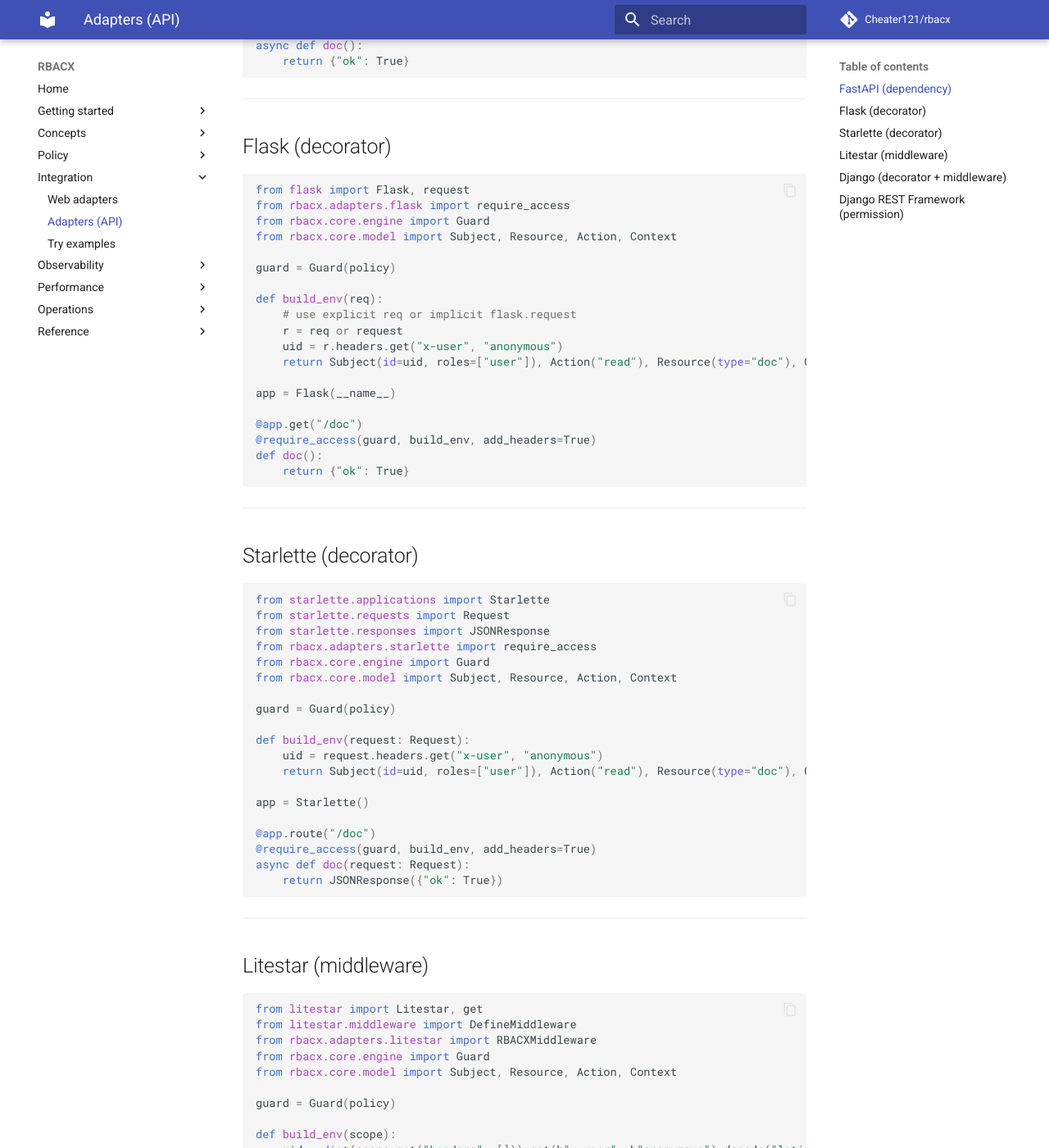
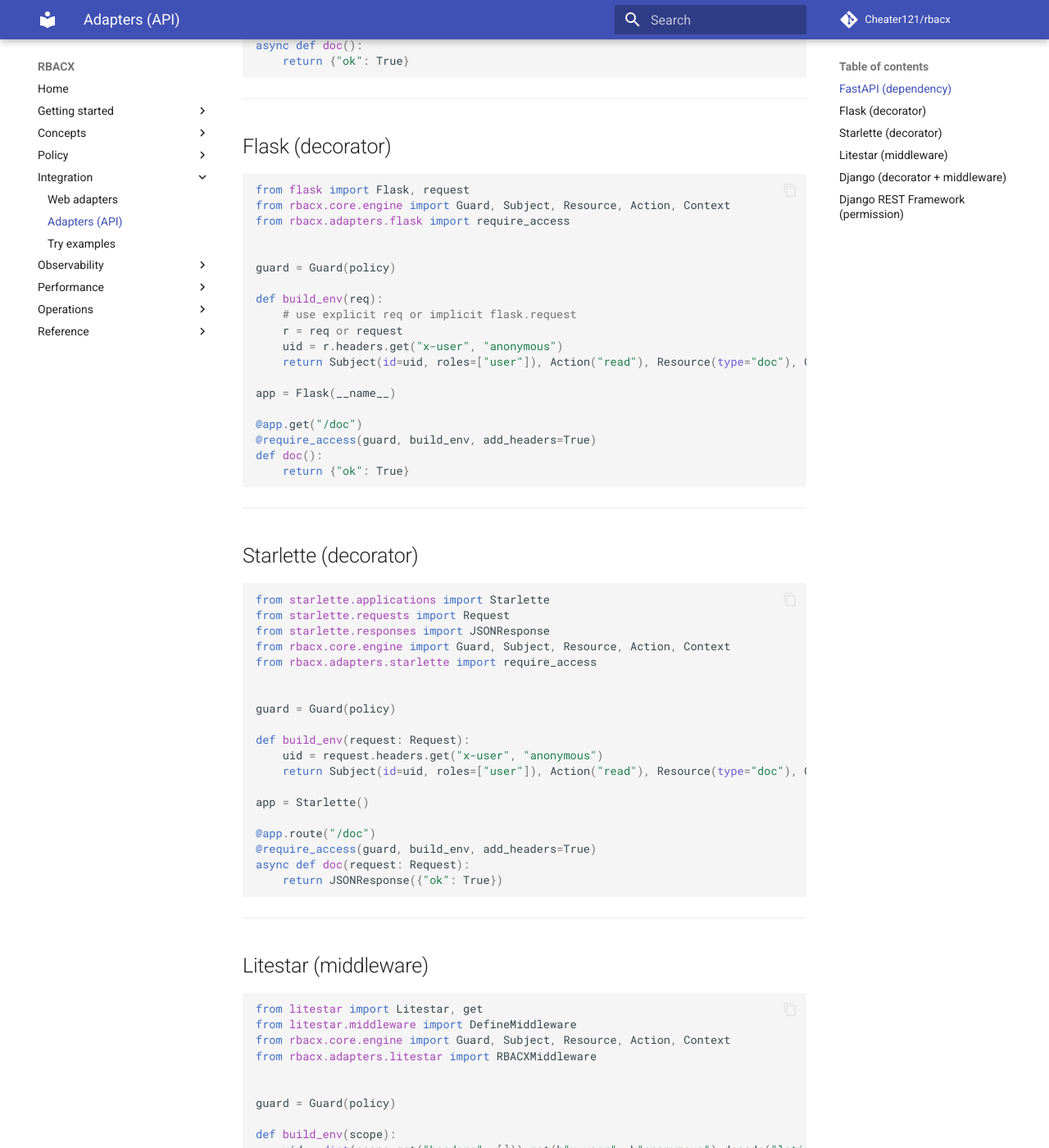
Before and after one commit to Cheater121/rbacx, an MkDocs documentation site: the page built from docs/adapters.md, in a window 1280 px wide and 1400 px high, scrolled down 946 px. Shown: the whole window at 82% size. Built offline with MkDocs 1.6.1 and Material for MkDocs 9.7.7, drawn with Linux system fonts in a browser that asks for light colours; comment, search, counter and statistics services are not loaded; some of the changed text lies outside the part shown.

Commit message:
fix: update imports of core engine models in adapters and demo files

````diff
--- a/docs/adapters.md
+++ b/docs/adapters.md
@@ -19,9 +19,9 @@
 
 ```python
 from fastapi import FastAPI, Depends, Request
+from rbacx.core.engine import Guard, Subject, Resource, Action, Context
 from rbacx.adapters.fastapi import require_access
-from rbacx.core.engine import Guard
-from rbacx.core.model import Subject, Resource, Action, Context
+
 
 policy = {"algorithm": "deny-overrides", "rules": [
     {"id": "doc_read", "effect": "permit", "actions": ["read"], "resource": {"type": "doc"}}
@@ -45,9 +45,9 @@
 
 ```python
 from flask import Flask, request
+from rbacx.core.engine import Guard, Subject, Resource, Action, Context
 from rbacx.adapters.flask import require_access
-from rbacx.core.engine import Guard
-from rbacx.core.model import Subject, Resource, Action, Context
+
 
 guard = Guard(policy)
 
@@ -73,9 +73,9 @@
 from starlette.applications import Starlette
 from starlette.requests import Request
 from starlette.responses import JSONResponse
+from rbacx.core.engine import Guard, Subject, Resource, Action, Context
 from rbacx.adapters.starlette import require_access
-from rbacx.core.engine import Guard
-from rbacx.core.model import Subject, Resource, Action, Context
+
 
 guard = Guard(policy)
 
@@ -98,9 +98,9 @@
 ```python
 from litestar import Litestar, get
 from litestar.middleware import DefineMiddleware
+from rbacx.core.engine import Guard, Subject, Resource, Action, Context
 from rbacx.adapters.litestar import RBACXMiddleware
-from rbacx.core.engine import Guard
-from rbacx.core.model import Subject, Resource, Action, Context
+
 
 guard = Guard(policy)
 
@@ -136,8 +136,8 @@
 Use the decorator:
 
 ```python
+from rbacx import Subject, Resource, Action, Context
 from rbacx.adapters.django.decorators import require_access
-from rbacx.core.model import Subject, Resource, Action, Context
 
 def build_env(request):
     uid = getattr(getattr(request, "user", None), "id", None) or "anonymous"
@@ -155,9 +155,9 @@
 ```python
 from rest_framework.views import APIView
 from rest_framework.response import Response
+from rbacx.core.engine import Guard, Subject, Resource, Action, Context
 from rbacx.adapters.drf import make_permission
-from rbacx.core.engine import Guard
-from rbacx.core.model import Subject, Resource, Action, Context
+
 
 guard = Guard(policy)
 
````
Also changed, not shown: docs/web_adapters.md (+11 -11 lines), 9 other files.
